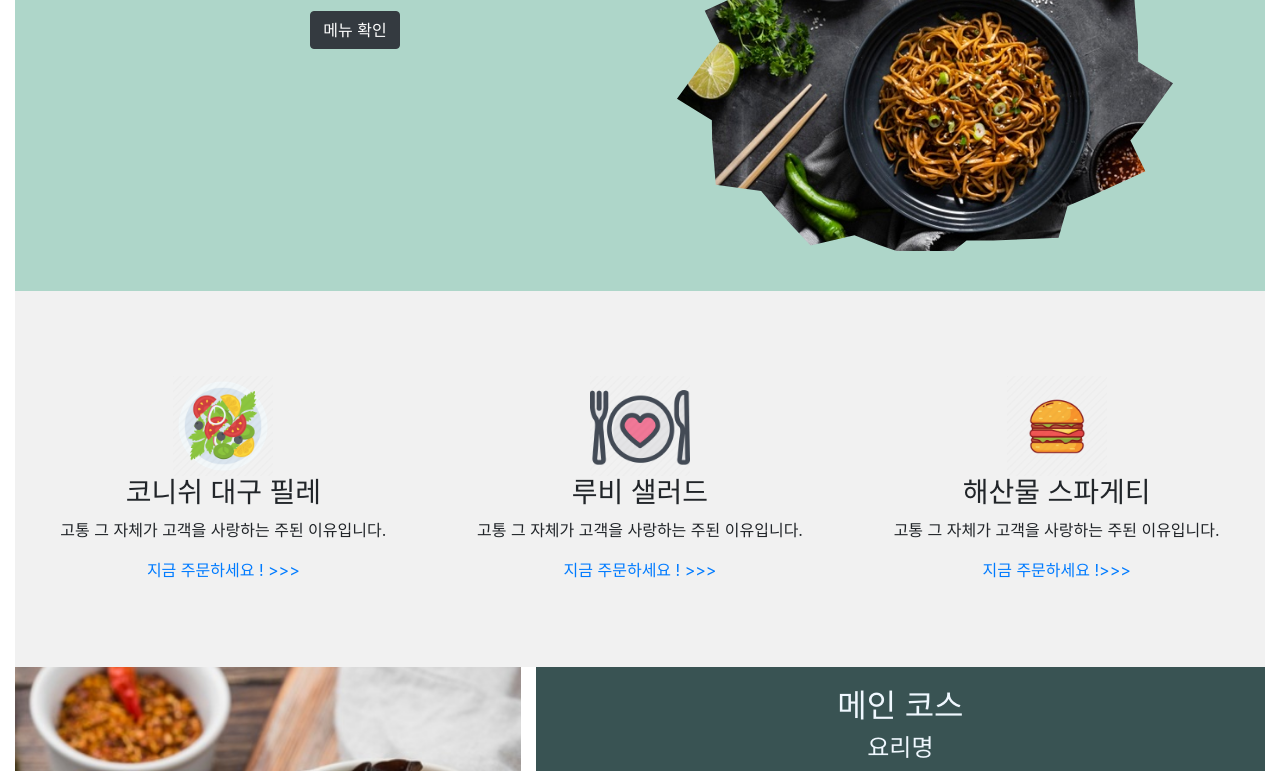
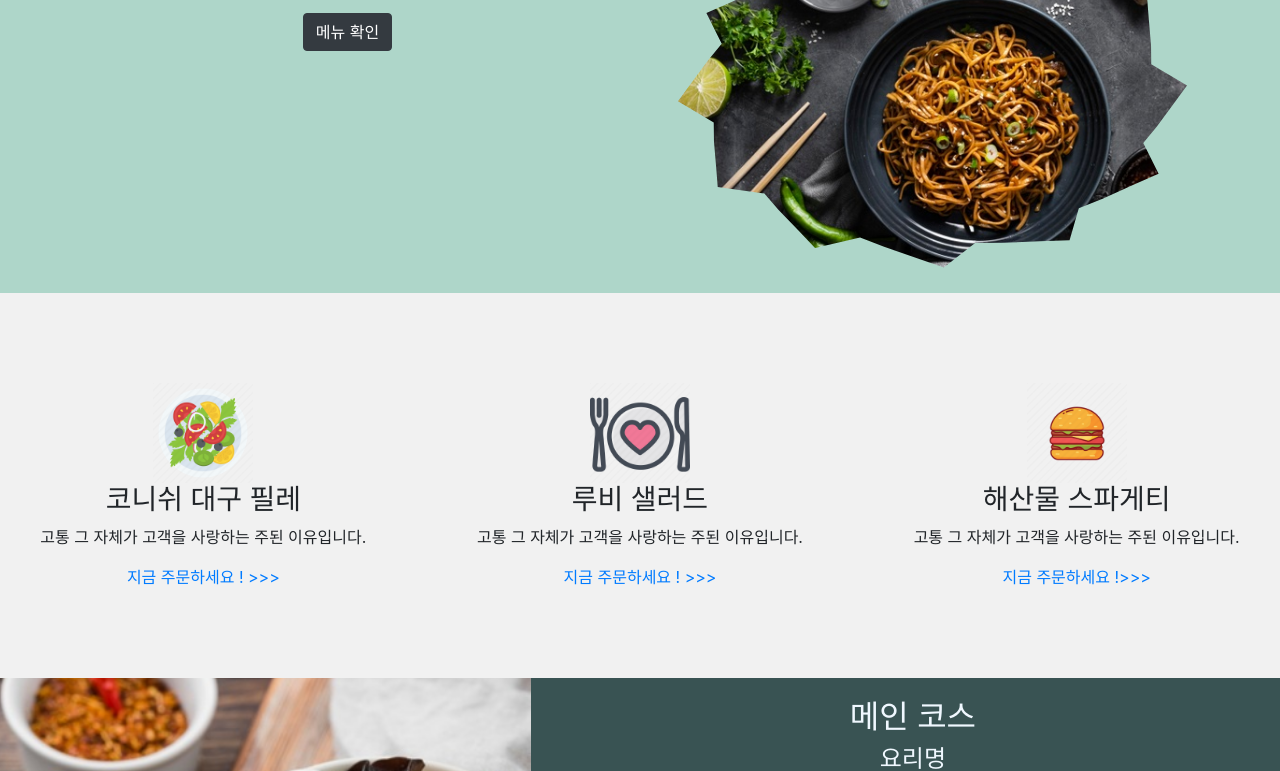
Before and after one commit to Sohad-Almadhoon/Noodels, a plain HTML site: page index.html in a window 1280 px wide. Shown: the part 259-1030 px from the top of the page. Drawn offline with nearby package versions, Linux system fonts and the light colour scheme.

Commit message:
Update website.css

```diff
--- a/website.css
+++ b/website.css
@@ -6,10 +6,18 @@
 /* body{
     height: 3000px;
 } */
+/* Header */
+.col-5 , .col-6{
+  padding-left: 0;
+  padding-right: 0;
+}
 body {
   overflow-x: hidden !important;
 }
-/* Header */
+.container , .container-fluid{
+  padding-left: 0;
+  padding-right: 0;
+}
 .main-image  {
     width: 300px;
     height: 400px;
```
